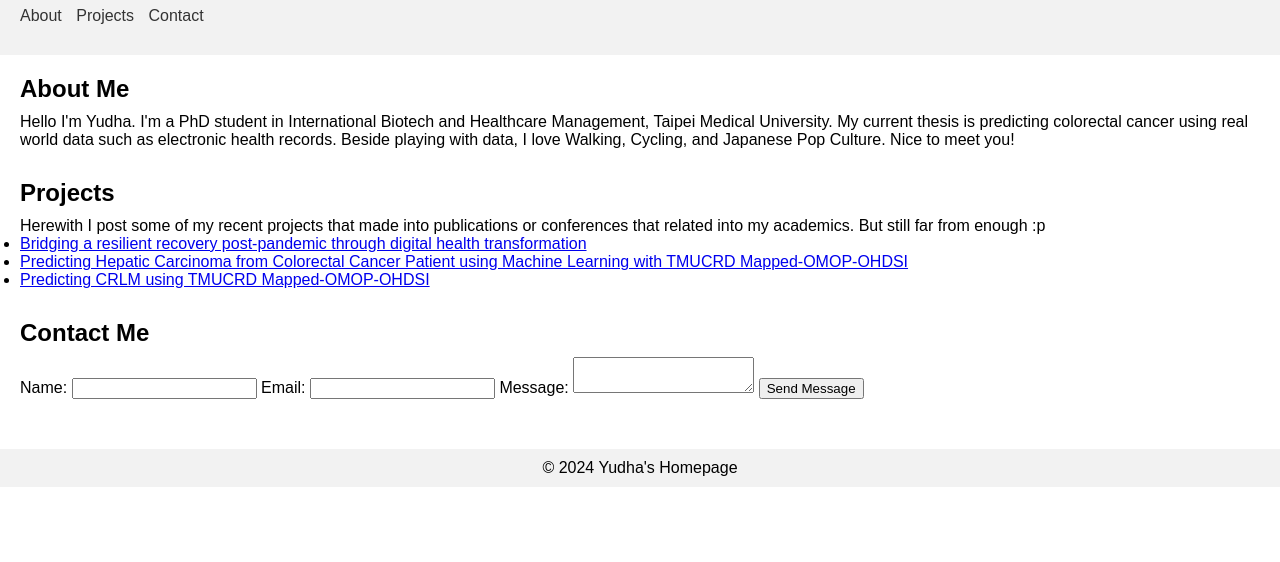
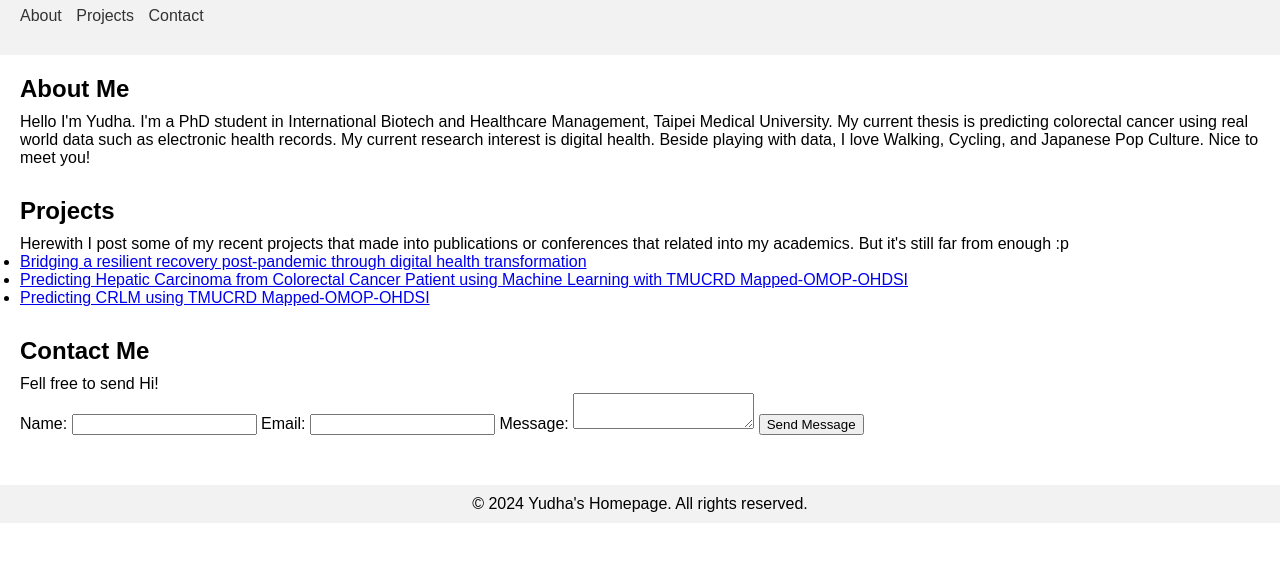
Before and after one commit to YudhaESap/yudhaesap, a plain HTML site: page index.html in a window 1280 px wide. Shown: the part 60-622 px from the top of the page. Drawn offline with Linux system fonts and the light colour scheme.

Commit message:
Update index.html

```diff
--- a/index.html
+++ b/index.html
@@ -24,13 +24,14 @@
             <h2>About Me</h2>
             <p>Hello I'm Yudha. I'm a PhD student in International Biotech and Healthcare Management, Taipei Medical University.
                 My current thesis is predicting colorectal cancer using real world data such as electronic health records.
+                My current research interest is digital health.
             Beside playing with data, I love Walking, Cycling, and Japanese Pop Culture. Nice to meet you!</p>
         </section>
 
         <section id="projects">
             <h2>Projects</h2>
             <p>Herewith I post some of my recent projects that made into publications or conferences that related into my academics.
-            But still far from enough :p</p>
+            But it's still far from enough :p</p>
             <ul>
                 <li><a href="https://penerbit.brin.go.id/press/catalog/view/537/529/11640">Bridging a resilient recovery post-pandemic through digital health transformation</a></li>
                 <li><a href="https://www.ohdsi.org/wp-content/uploads/2023/08/APAC-20-Yudha-Eri-Saputra_Predicting-HCC.pdf">Predicting Hepatic Carcinoma from Colorectal Cancer Patient using Machine Learning with TMUCRD Mapped-OMOP-OHDSI</a></li>
@@ -40,6 +41,7 @@
 
         <section id="contact">
             <h2>Contact Me</h2>
+            <p>Fell free to send Hi!</p>
             <form id="contactForm">
                 <label for="name">Name:</label>
                 <input type="text" id="name" name="name" required>
@@ -53,7 +55,7 @@
     </main>
 
     <footer>
-        <p>&copy; 2024 Yudha's Homepage</p>
+        <p>&copy; 2024 Yudha's Homepage. All rights reserved.</p>
     </footer>
 </body>
 </html>
```
